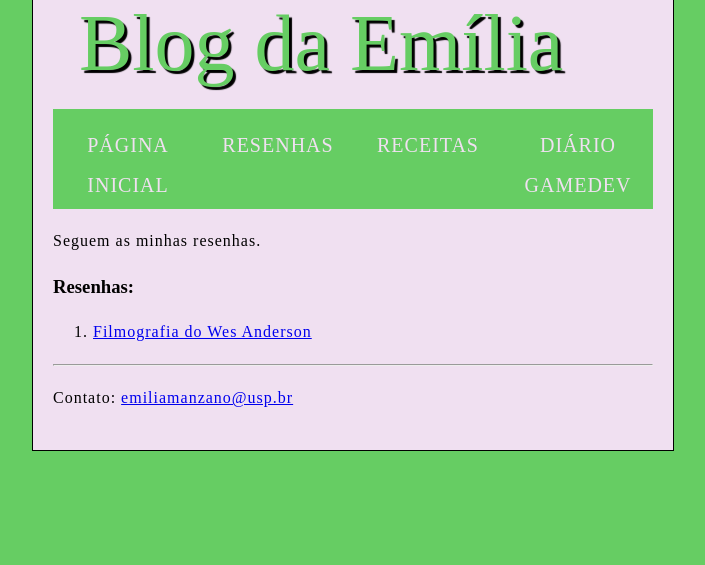
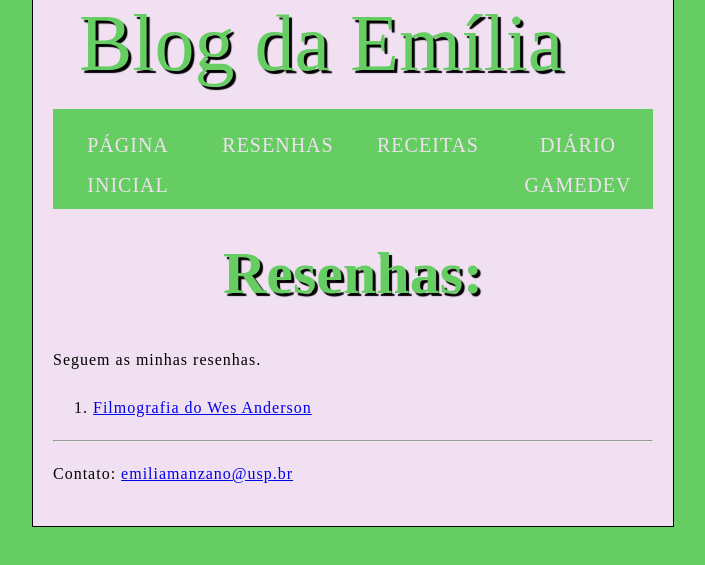
Before and after one commit to emiliamanzano/resenhas, a plain HTML site: page index.html in a window 1280 px wide. Shown: the part 123-688 px from the top of the page, without its empty margins (287-992 px from the left). Drawn offline with Linux system fonts and the light colour scheme; a web font is replaced by a local one.

Commit message:
Update index.html

```diff
--- a/index.html
+++ b/index.html
@@ -32,8 +32,8 @@
 			</ul>
 		</nav>
 
+		<h1>Resenhas:</h1>
 		<p>Seguem as minhas resenhas.</p>
-		<h3>Resenhas:</h3>
 		<ol>
 			<li><a href="https://emiliamanzano.github.io/entrada-1-filmografia-wes-anderson/">Filmografia do Wes Anderson</a></li>
 		</ol>
```
